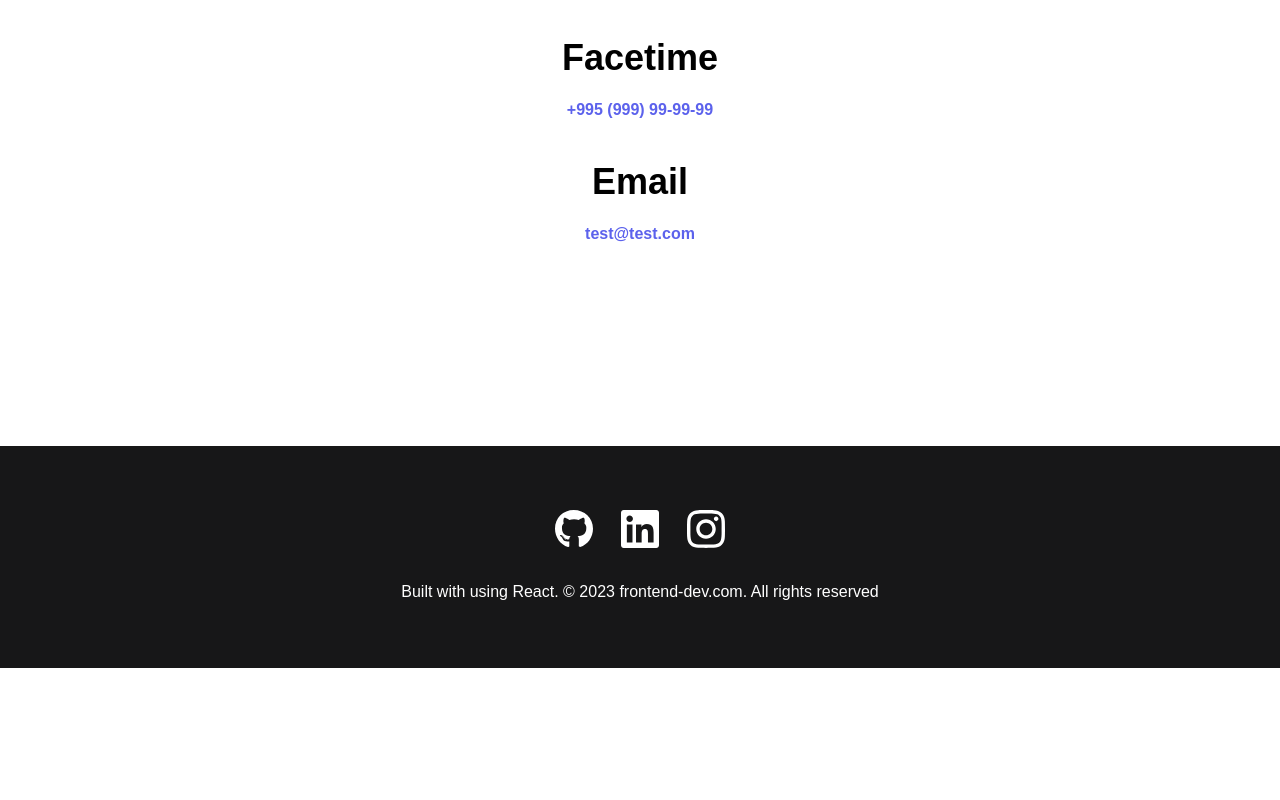
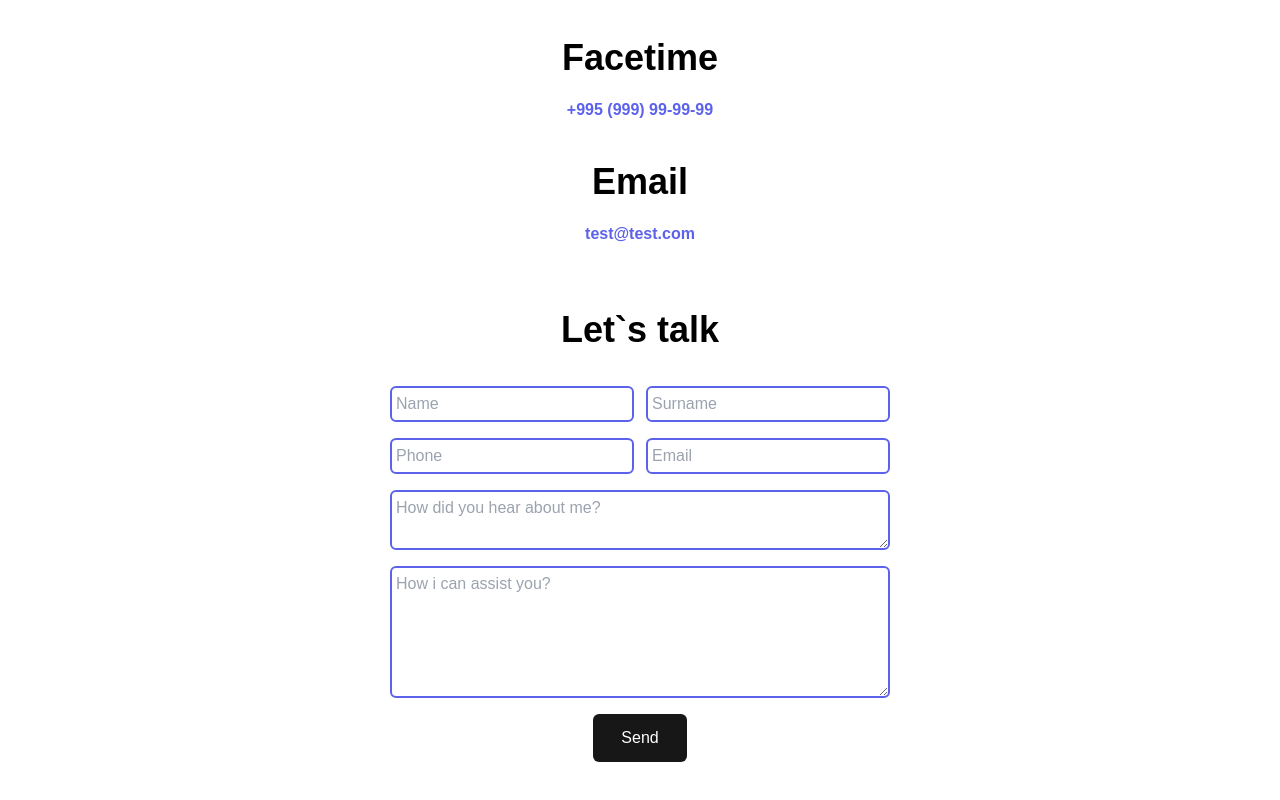
Before and after one commit to NickButnar/portfolio, a React (Create React App) app: page /contacts in a window 1280 px wide. Shown: the part 322-1122 px from the top of the page. Before the commit the page ends 990 px from the top, so only its background shows below. Built offline with nearby package versions, Linux system fonts and the light colour scheme.

Commit message:
add form

```diff
--- a/package.json
+++ b/package.json
@@ -11,6 +11,7 @@
     "postcss": "^8.4.31",
     "react": "^18.2.0",
     "react-dom": "^18.2.0",
+    "react-hook-form": "^7.47.0",
     "react-router-dom": "^6.16.0",
     "react-scripts": "5.0.1",
     "reset-css": "^5.0.2",
--- a/src/components/pages/Contacts.js
+++ b/src/components/pages/Contacts.js
@@ -1,4 +1,5 @@
 import React from "react";
+import Form from "./Form";
 
 const Contacts = () => {
   return (
@@ -19,6 +20,8 @@ const Contacts = () => {
         <h2 className="info__subtitle">Email</h2>
         <a href="mailto:test@test.com" className="info__item">test@test.com</a>
       </div>
+
+      <Form />
     </div>
   )
 }
--- /dev/null
+++ b/src/components/pages/Form.js
@@ -0,0 +1,58 @@
+import React from "react";
+import {useForm} from 'react-hook-form';
+
+const Form = () => {
+  const {register, handleSubmit, formState: { errors }, formState} = useForm()
+  const onSubmit = (data) => {
+    alert(JSON.stringify(data));
+    console.log(errors, formState);
+  }
+
+  return (
+    <div className="flex justify-center">
+      <form className="form" onSubmit={handleSubmit(onSubmit)}>
+        <h2 className="pb-5">Let`s talk</h2>
+
+        <div className="form__section">
+          <label className="form__label">
+            <input className={`form__input ${errors.firstName ? "form__input-error" : ""}`} placeholder="Name" {...register("firstName", {required: "Firstname field is filled in incorrectly", maxLength: 20, pattern: /^[A-Za-z]+$/i })} />
+            {errors.firstName && <p className="form__error ">{errors.firstName.message}</p>}
+          </label>
+
+          <label className="form__label">
+            <input className={`form__input ${errors.surname ? "form__input-error" : ""}`} placeholder="Surname" {...register("surname", {required: "field is filled in incorrectly", maxLength: 20, pattern: /^[A-Za-z]+$/i })} />
+            {errors.surname && <p className="form__error">{errors.surname.message}</p>}
+          </label>
+        </div>
+
+        <div className="form__section">
+          <label className="form__label">
+            <input className={`form__input ${errors.phone ? "form__input-error" : ""}`} placeholder="Phone" {...register("phone", {required: "field is filled in incorrectly", min:18, max: 99, maxLength: 2})}/>
+            {errors.phone && <p className="form__error">{errors.phone.message}</p>}
+          </label>
+
+
+          <label className="form__label">
+            <input className={`form__input ${errors.email ? "form__input-error" : ""}`} placeholder="Email"
+            {...register("email", {
+            validate: {
+              validEmail: (value) => {
+              if (!value) return true;
+              return /^[A-Z0-9._%+-]+@[A-Z0-9.-]+\.[A-Z]{2,4}$/i.test(value) || "Invalid email";
+              },
+            }})}/>
+            {errors.email && <p className="form__error">{errors.email.message}</p>}
+          </label>
+        </div>
+
+        <textarea type="text" className="form__input" placeholder="How did you hear about me?" rows="2" {...register("howDidYouFindMe")}/>
+
+        <textarea type="text" className="form__input" placeholder="How i can assist you?" rows="5" {...register("howICanAssistYou")}/>
+
+        <input type="submit" value="Send" className="bg-black btn btn-secondary"/>
+      </form>
+    </div>
+  )
+}
+
+export default Form;
--- a/src/stylesheets/components.css
+++ b/src/stylesheets/components.css
@@ -7,3 +7,4 @@
 @import "./components/navbar.css";
 @import './components/header.css';
 @import './components/footer.css';
+@import './components/form.css';
--- a/src/stylesheets/components/btn.css
+++ b/src/stylesheets/components/btn.css
@@ -1,11 +1,19 @@
 .btn {
-  @apply px-7 py-3 rounded-md font-medium;
+  @apply py-3 font-medium text-center duration-500 ease-in-out transform rounded-md px-7 max-w-fit;
 }
 
 .btn-primary {
-  @apply bg-[#5C62EC] text-white duration-500 transform ease-in-out;
+  @apply bg-[#5C62EC] text-white;
 }
 
 .btn-primary:hover {
   @apply bg-white text-[#5C62EC];
 }
+
+.btn-secondary {
+  @apply bg-[#171718] text-white;
+}
+
+.btn-secondary:hover {
+  @apply bg-[#5C62EC];
+}
--- /dev/null
+++ b/src/stylesheets/components/form.css
@@ -0,0 +1,26 @@
+.form {
+  @apply flex flex-col items-center my-16 gap-y-4 w-[500px];
+}
+
+.form__section {
+  @apply flex justify-between w-full lg:w-full gap-x-3;
+}
+
+.form__label {
+  @apply w-full;
+}
+
+.form__input {
+  @apply p-1 border-2 border-[#5C62EC] rounded-md focus:ring-[#5C62EC] focus:ring-1 focus:border-[#5C62EC] focus:outline-none w-full;
+}
+
+.form__input-error {
+  @apply border-red-400 focus:ring-red-400 focus:border-red-500 focus:ring-1;
+}
+.form__error {
+  @apply text-red-400;
+}
+
+.form__input-copy {
+  @apply min-h-[200px]
+}
--- a/src/stylesheets/components/header.css
+++ b/src/stylesheets/components/header.css
@@ -8,7 +8,7 @@
 }
 
 .header__subtitle {
-  @apply text-white text-3xl font-bold pt-3;
+  @apply pt-3 text-3xl font-bold text-white;
 }
 
 .header__desc {
```
Also changed, not shown: 1 other file (tests, documents, lock files or other folders).
